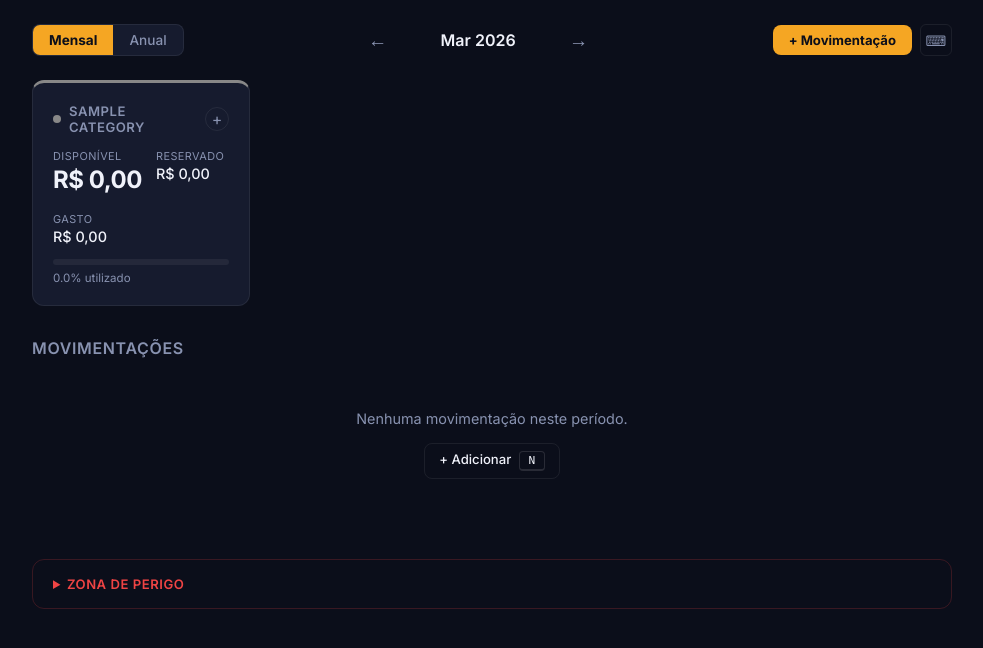
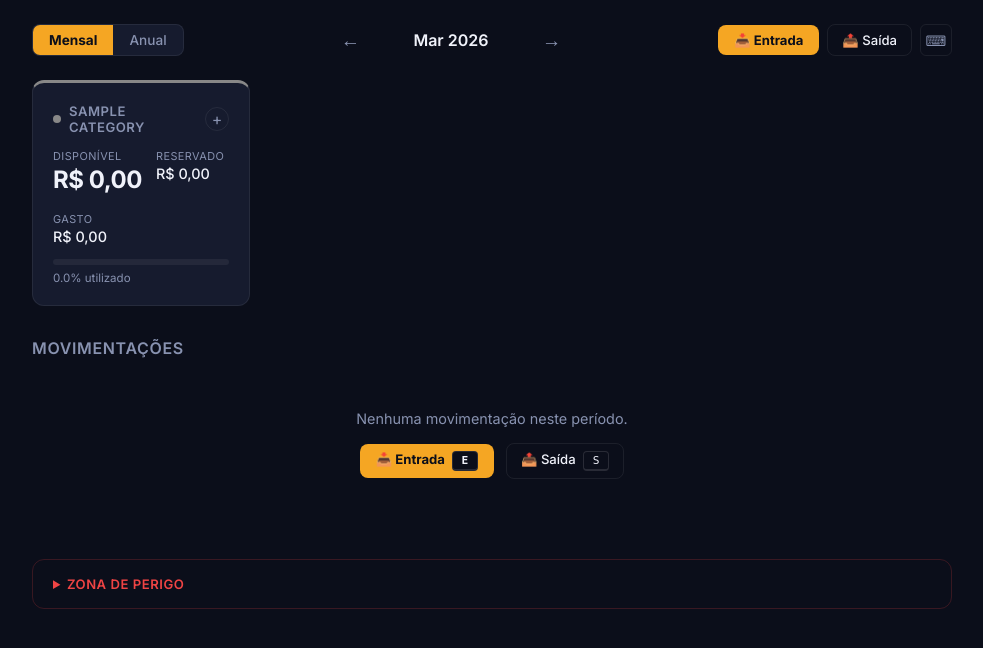
Before and after one commit to hlgurgel/carteira-tigrao, a Flask app: page /dashboard in a window 1280 px wide. Shown: the part 61-709 px from the top of the page, without its empty margins (148-1131 px from the left). Run offline with Flask 3, Linux system fonts and the light colour scheme; a user stored in the database is signed in; tables that the repository leaves empty hold one stand-in row (values such as "Sample post").

Commit message:
Corrige redirecionamento da home e melhora atalhos e Tab no modal
- Rota / agora redireciona para /dashboard quando usuário está logado
- Atalhos E (entrada) e S (saída) substituem N; abre modal já no tipo certo
- Botões do cabeçalho separados em Entrada e Saída refletindo os atalhos
- tabindex 1→7 garante sequência correta no modal: tipo→valor→categoria→tag→data→salvar

Co-Authored-By: Claude Sonnet 4.6 <noreply@anthropic.com>

```diff
--- a/app.py
+++ b/app.py
@@ -1,4 +1,5 @@
-from flask import Flask, render_template
+from flask import Flask, render_template, redirect, url_for
+from flask_login import current_user
 from config import Config
 from extensions import db, login_manager, migrate
 
@@ -31,6 +32,8 @@ def create_app():
 
     @app.route("/")
     def index():
+        if current_user.is_authenticated:
+            return redirect(url_for("main.dashboard"))
         return render_template("index.html")
 
     with app.app_context():
--- a/static/js/app.js
+++ b/static/js/app.js
@@ -74,7 +74,7 @@ function makeCatOption(id, name, color, checked) {
   lbl.className = 'cat-option';
   lbl.style.setProperty('--cat-color', color);
   lbl.innerHTML = `
-    <input type="radio" name="category_id" value="${id}" ${checked ? 'checked' : ''} required/>
+    <input type="radio" name="category_id" value="${id}" tabindex="4" ${checked ? 'checked' : ''} required/>
     <span>${name}</span>
   `;
   return lbl;
@@ -122,9 +122,15 @@ document.addEventListener('keydown', e => {
 
   if (inInput) return;
 
-  if (e.key === 'n' || e.key === 'N') {
+  if (e.key === 'e' || e.key === 'E') {
     e.preventDefault();
-    openModal();
+    openModal('income');
+    return;
+  }
+
+  if (e.key === 's' || e.key === 'S') {
+    e.preventDefault();
+    openModal('expense');
     return;
   }
 
--- a/templates/main/dashboard.html
+++ b/templates/main/dashboard.html
@@ -22,8 +22,11 @@
     </div>
 
     <div class="dash-header-actions">
-      <button class="btn-primary btn-sm" onclick="openModal()" title="Nova movimentação  [N]">
-        + Movimentação
+      <button class="btn-primary btn-sm" onclick="openModal('income')" title="Nova entrada  [E]">
+        📥 Entrada
+      </button>
+      <button class="btn-outline btn-sm" onclick="openModal('expense')" title="Nova saída  [S]">
+        📤 Saída
       </button>
       <button class="shortcuts-btn" onclick="toggleShortcuts()" title="Atalhos de teclado">⌨</button>
     </div>
@@ -31,12 +34,13 @@
 
   <!-- PAINEL DE ATALHOS (oculto por padrão) -->
   <div id="shortcuts-panel" class="shortcuts-panel hidden">
-    <div class="shortcut-row"><kbd>N</kbd> Nova movimentação</div>
+    <div class="shortcut-row"><kbd>E</kbd> Nova entrada</div>
+    <div class="shortcut-row"><kbd>S</kbd> Nova saída</div>
     <div class="shortcut-row"><kbd>←</kbd> Período anterior</div>
     <div class="shortcut-row"><kbd>→</kbd> Próximo período</div>
     <div class="shortcut-row"><kbd>Esc</kbd> Fechar modal</div>
-    <div class="shortcut-row"><kbd>Tab</kbd> Navegar campos do formulário</div>
-    <div class="shortcut-row"><kbd>Enter</kbd> Confirmar formulário</div>
+    <div class="shortcut-row"><kbd>Tab</kbd> Navegar campos</div>
+    <div class="shortcut-row"><kbd>Enter</kbd> Salvar</div>
   </div>
 
   <!-- CARDS DE CATEGORIAS -->
@@ -130,8 +134,11 @@
     {% else %}
     <div class="tx-empty">
       Nenhuma movimentação neste período.<br/>
-      <button class="btn-outline btn-sm" onclick="openModal()" style="margin-top:16px">
-        + Adicionar  <kbd style="font-size:0.7rem;margin-left:4px">N</kbd>
+      <button class="btn-primary btn-sm" onclick="openModal('income')" style="margin-top:16px">
+        📥 Entrada <kbd style="font-size:0.7rem;margin-left:4px">E</kbd>
+      </button>
+      <button class="btn-outline btn-sm" onclick="openModal('expense')" style="margin-top:16px;margin-left:8px">
+        📤 Saída <kbd style="font-size:0.7rem;margin-left:4px">S</kbd>
       </button>
     </div>
     {% endif %}
@@ -159,9 +166,9 @@
     <!-- Toggle Entrada / Saída -->
     <div class="tx-type-toggle" id="tx-type-toggle">
       <button type="button" class="tx-type-btn active" id="btn-income"
-              onclick="setTxType('income')">📥 Entrada</button>
+              tabindex="1" onclick="setTxType('income')">📥 Entrada</button>
       <button type="button" class="tx-type-btn" id="btn-expense"
-              onclick="setTxType('expense')">📤 Saída</button>
+              tabindex="2" onclick="setTxType('expense')">📤 Saída</button>
     </div>
 
     <form method="POST" action="{{ url_for('main.add_transaction') }}" id="tx-form">
@@ -171,14 +178,14 @@
       <div class="form-group">
         <label for="m-amount">Valor (R$)</label>
         <input type="text" id="m-amount" name="amount" placeholder="0,00"
-               inputmode="decimal" autocomplete="off" required/>
+               inputmode="decimal" autocomplete="off" required tabindex="3"/>
       </div>
 
       <!-- Categoria — muda conforme tipo -->
       <div class="form-group">
         <label id="cat-label">Para qual categoria?</label>
         <div class="cat-selector" id="cat-selector">
-          <!-- Preenchido pelo JS abaixo -->
+          <!-- Preenchido pelo JS abaixo (tabindex=4 aplicado pelo JS) -->
         </div>
       </div>
 
@@ -186,17 +193,17 @@
       <div class="form-group" style="position:relative">
         <label for="m-tag">Tag / Descrição</label>
         <input type="text" id="m-tag" name="tag" placeholder="Ex: Bolão Megasena"
-               autocomplete="off" required oninput="searchTags(this.value)"/>
+               autocomplete="off" required oninput="searchTags(this.value)" tabindex="5"/>
         <ul id="tag-suggestions" class="tag-suggestions hidden"></ul>
       </div>
 
       <!-- Data -->
       <div class="form-group">
         <label for="m-date">Data</label>
-        <input type="date" id="m-date" name="date" value="{{ today.strftime('%Y-%m-%d') }}"/>
+        <input type="date" id="m-date" name="date" value="{{ today.strftime('%Y-%m-%d') }}" tabindex="6"/>
       </div>
 
-      <button type="submit" class="btn-primary btn-block">Salvar</button>
+      <button type="submit" class="btn-primary btn-block" tabindex="7">Salvar</button>
     </form>
   </div>
 </div>
```
Also changed, not shown: .claude/settings.local.json.
